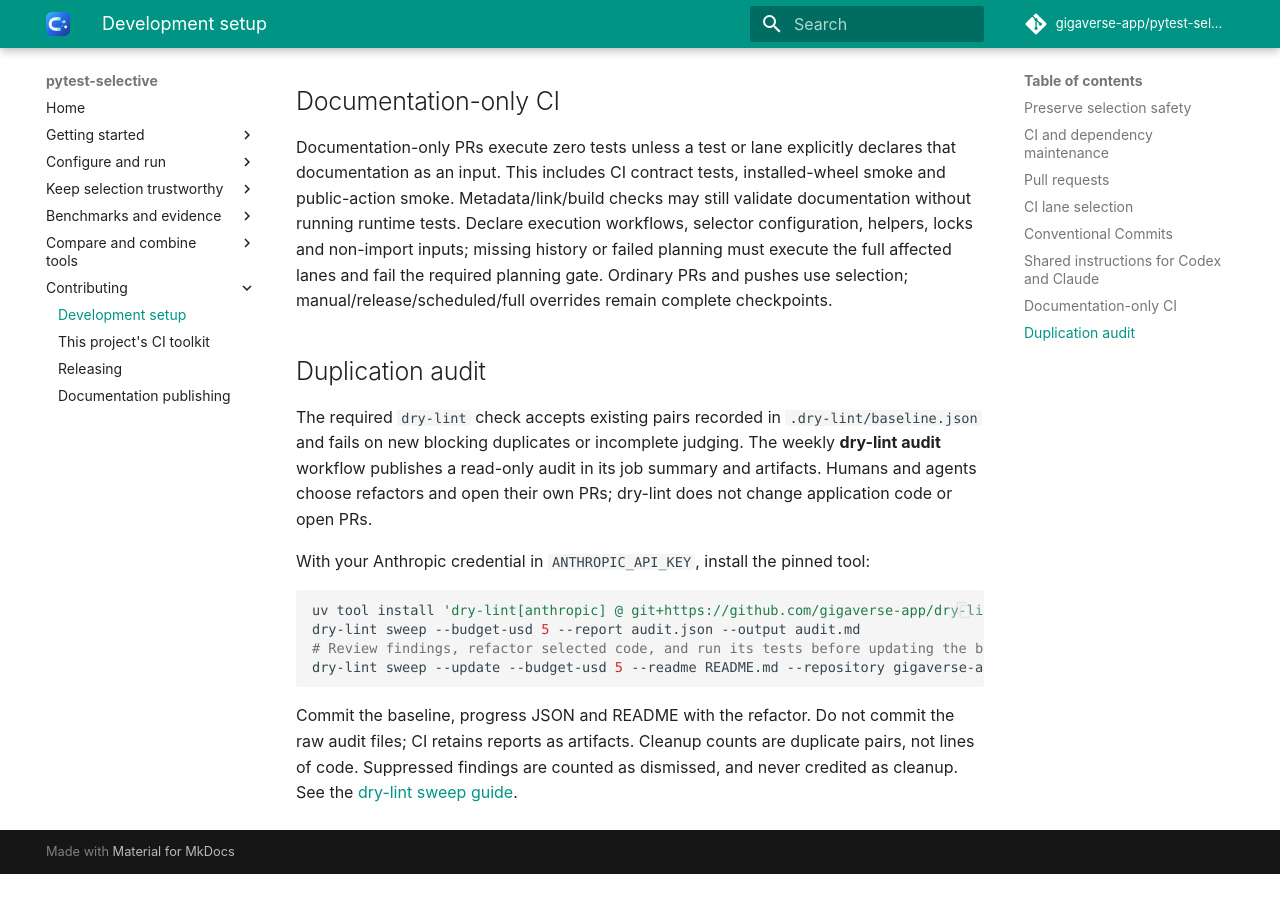
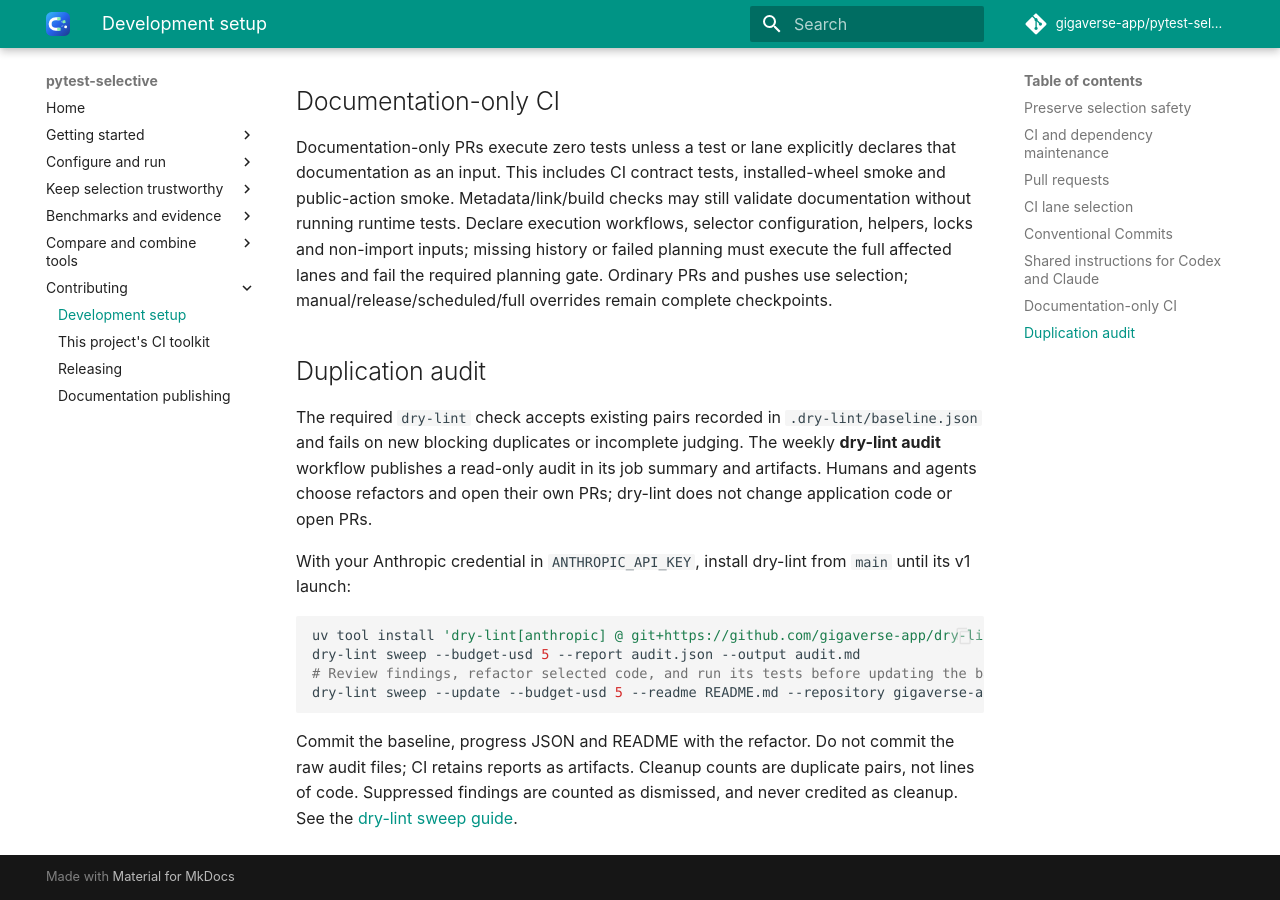
Before and after one commit to gigaverse-app/pytest-selective, an MkDocs documentation site: the page built from CONTRIBUTING.md, in a window 1280 px wide and 900 px high, scrolled down 3267 px. Built offline with MkDocs 1.6.1 and Material for MkDocs 9.7.7, drawn with Linux system fonts in a browser that asks for light colours; comment, search, counter and statistics services are not loaded; before the commit the page ends 4141 px from its top, so only the background shows below that.

````diff
--- a/CONTRIBUTING.md
+++ b/CONTRIBUTING.md
@@ -160,10 +160,10 @@
 workflow publishes a read-only audit in its job summary and artifacts. Humans and agents
 choose refactors and open their own PRs; dry-lint does not change application code or open PRs.
 
-With your Anthropic credential in `ANTHROPIC_API_KEY`, install the pinned tool:
+With your Anthropic credential in `ANTHROPIC_API_KEY`, install dry-lint from `main` until its v1 launch:
 
 ```bash
-uv tool install 'dry-lint[anthropic] @ git+https://github.com/gigaverse-app/dry-lint@617f2371654c748aa2018d048a6b2d9c18df116d'
+uv tool install 'dry-lint[anthropic] @ git+https://github.com/gigaverse-app/dry-lint@main'
 dry-lint sweep --budget-usd 5 --report audit.json --output audit.md
 # Review findings, refactor selected code, and run its tests before updating the baseline.
 dry-lint sweep --update --budget-usd 5 --readme README.md --repository gigaverse-app/pytest-selective
````
Also changed, not shown: AGENTS.md (+5 -0 lines), 12 other files.
